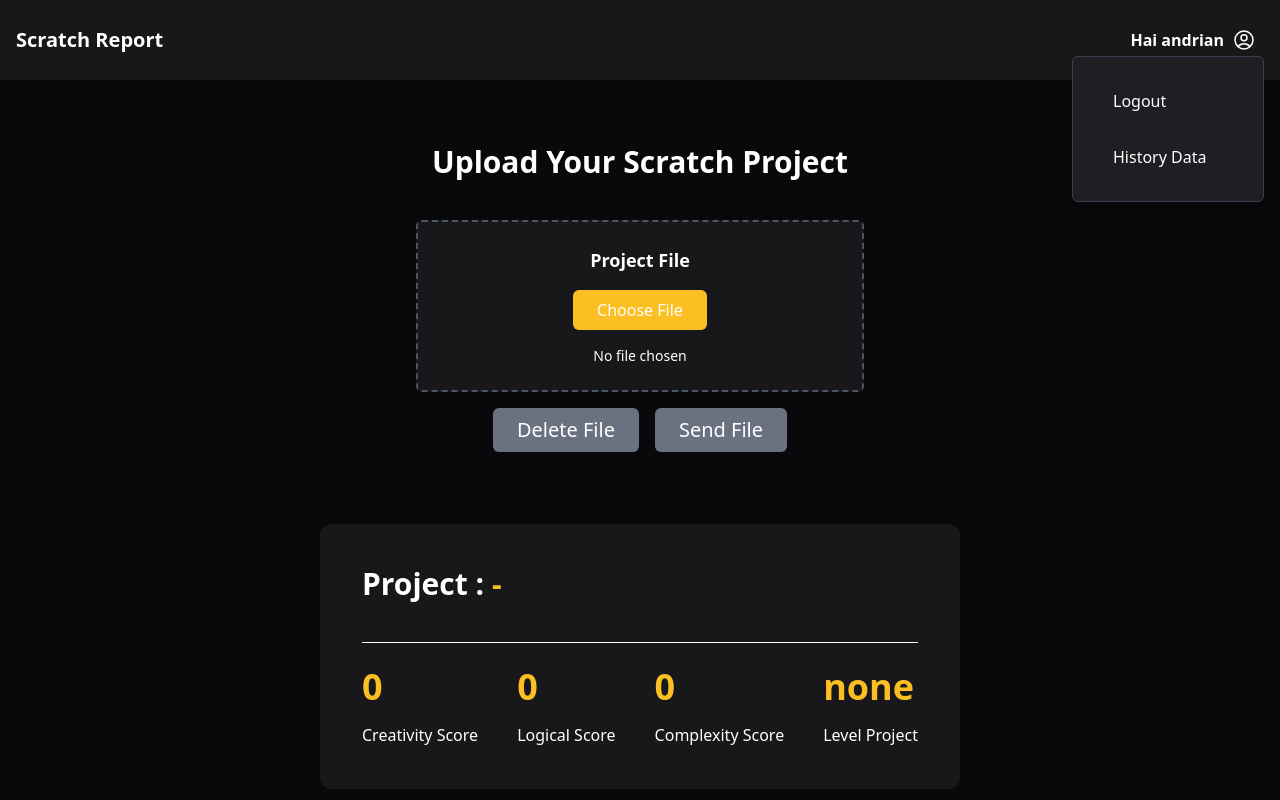
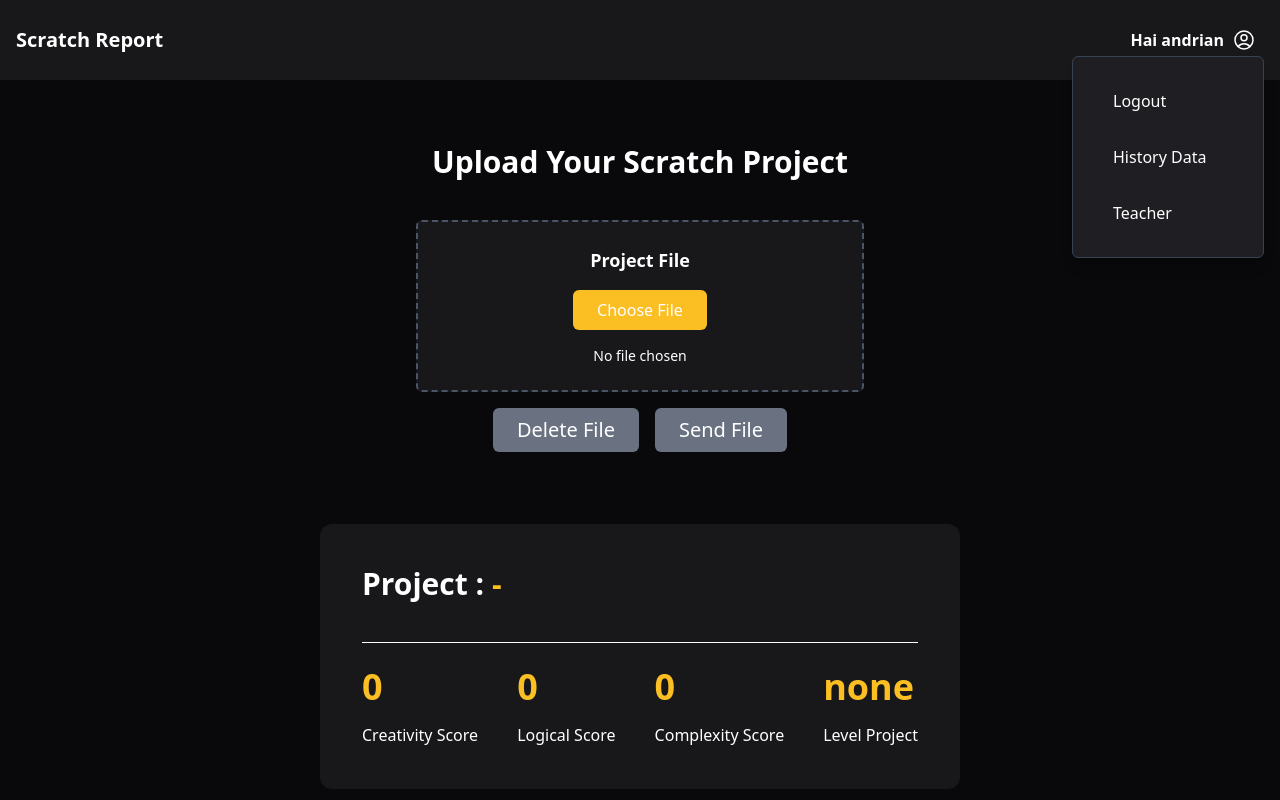
Before and after one commit to rendipilot/fe-sc, a Nuxt app: page / in a window 1280 px wide. Both pictures are taken after a click on the button 1244 px from the left and 40 px from the top of the page. Built offline with nearby package versions, Linux system fonts and the light colour scheme; no server answers.

Commit message:
add button teacher in menu

```diff
--- a/pages/history.vue
+++ b/pages/history.vue
@@ -29,7 +29,7 @@
         >
           <button
             class="w-full text-left px-4 py-2 text-white hover:bg-red-600 transition duration-150 rounded-md"
-            @click="logout"
+            @click="logoutHandler"
           >
             Logout
           </button>
@@ -38,6 +38,13 @@
             class="w-full text-left px-4 py-2 text-white hover:bg-[#FBBF24] mt-4 transition duration-150 rounded-md"
           >
             History Data
+          </button>
+          </NuxtLink>
+          <NuxtLink to="/teacher">
+            <button
+            class="w-full text-left px-4 py-2 text-white hover:bg-[#06D001] mt-4 transition duration-150 rounded-md"
+          >
+            Teacher
           </button>
           </NuxtLink>
         </div>
@@ -168,4 +175,11 @@ const people = [
 
 // Hitung berapa baris kosong yang perlu ditambahkan
 const emptyRows = 10 - people.length;
+
+
+const logoutHandler = async() => {
+  const cookie = useCookie("scr-token");
+  cookie.value = null;
+  await navigateTo("/login")
+}
 </script>
--- a/pages/index.vue
+++ b/pages/index.vue
@@ -39,6 +39,13 @@
             class="w-full text-left px-4 py-2 text-white hover:bg-[#FBBF24] mt-4 transition duration-150 rounded-md"
           >
             History Data
+          </button>
+          </NuxtLink>
+          <NuxtLink to="/teacher">
+            <button
+            class="w-full text-left px-4 py-2 text-white hover:bg-[#06D001] mt-4 transition duration-150 rounded-md"
+          >
+            Teacher
           </button>
           </NuxtLink>
         </div>
--- a/pages/teacher.vue
+++ b/pages/teacher.vue
@@ -29,7 +29,7 @@
         >
           <button
             class="w-full text-left px-4 py-2 text-white hover:bg-red-600 transition duration-150 rounded-md"
-            @click="logout"
+            @click="logoutHandler"
           >
             Logout
           </button>
@@ -38,6 +38,13 @@
             class="w-full text-left px-4 py-2 text-white hover:bg-[#FBBF24] mt-4 transition duration-150 rounded-md"
           >
             History Data
+          </button>
+          </NuxtLink>
+          <NuxtLink to="/teacher">
+            <button
+            class="w-full text-left px-4 py-2 text-white hover:bg-[#06D001] mt-4 transition duration-150 rounded-md"
+          >
+            Teacher
           </button>
           </NuxtLink>
         </div>
@@ -164,4 +171,10 @@ const people = [
 
 // Hitung berapa baris kosong yang perlu ditambahkan
 const emptyRows = 10 - people.length;
+
+const logoutHandler = async() => {
+  const cookie = useCookie("scr-token");
+  cookie.value = null;
+  await navigateTo("/login")
+}
 </script>
```
